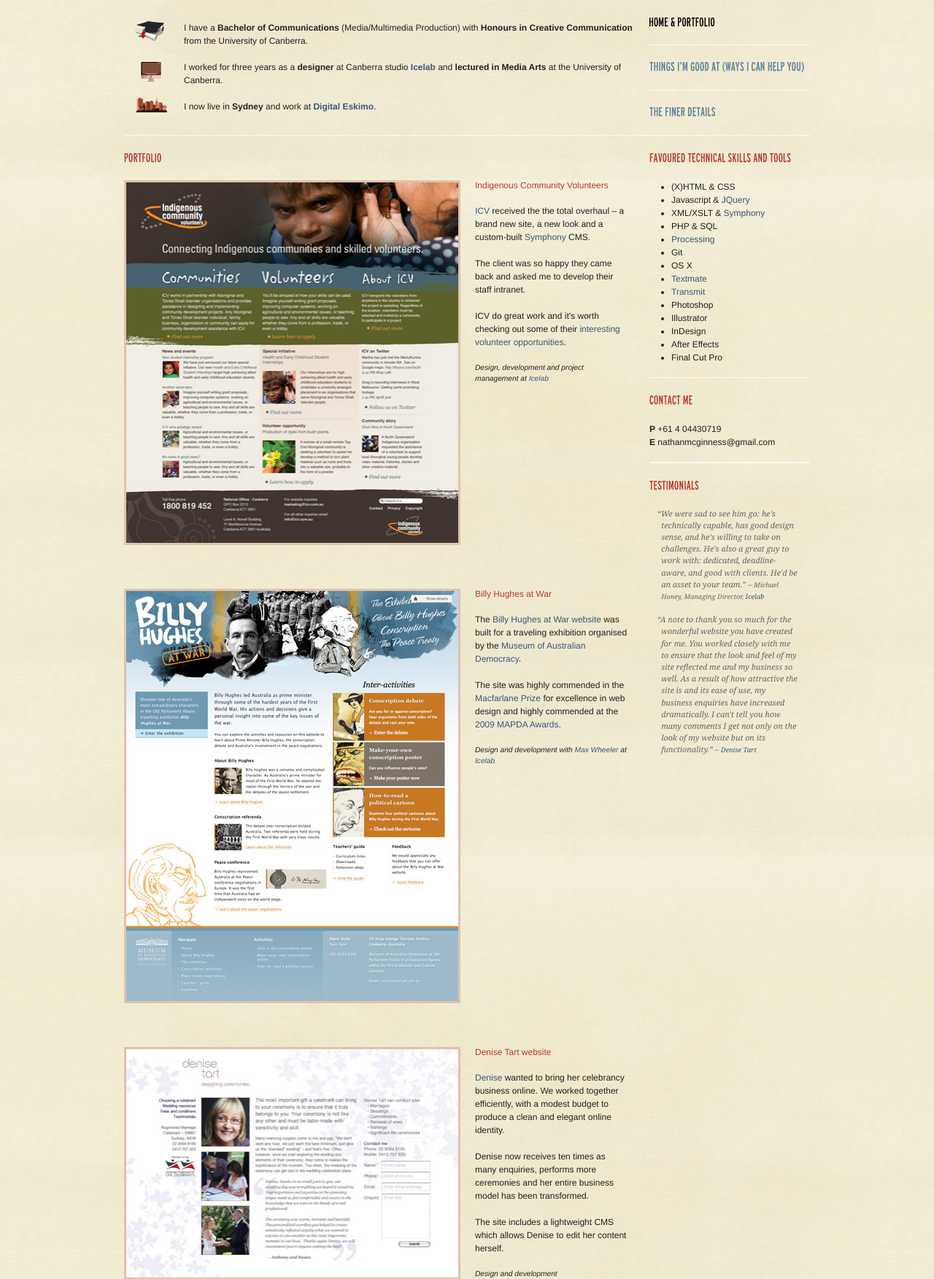
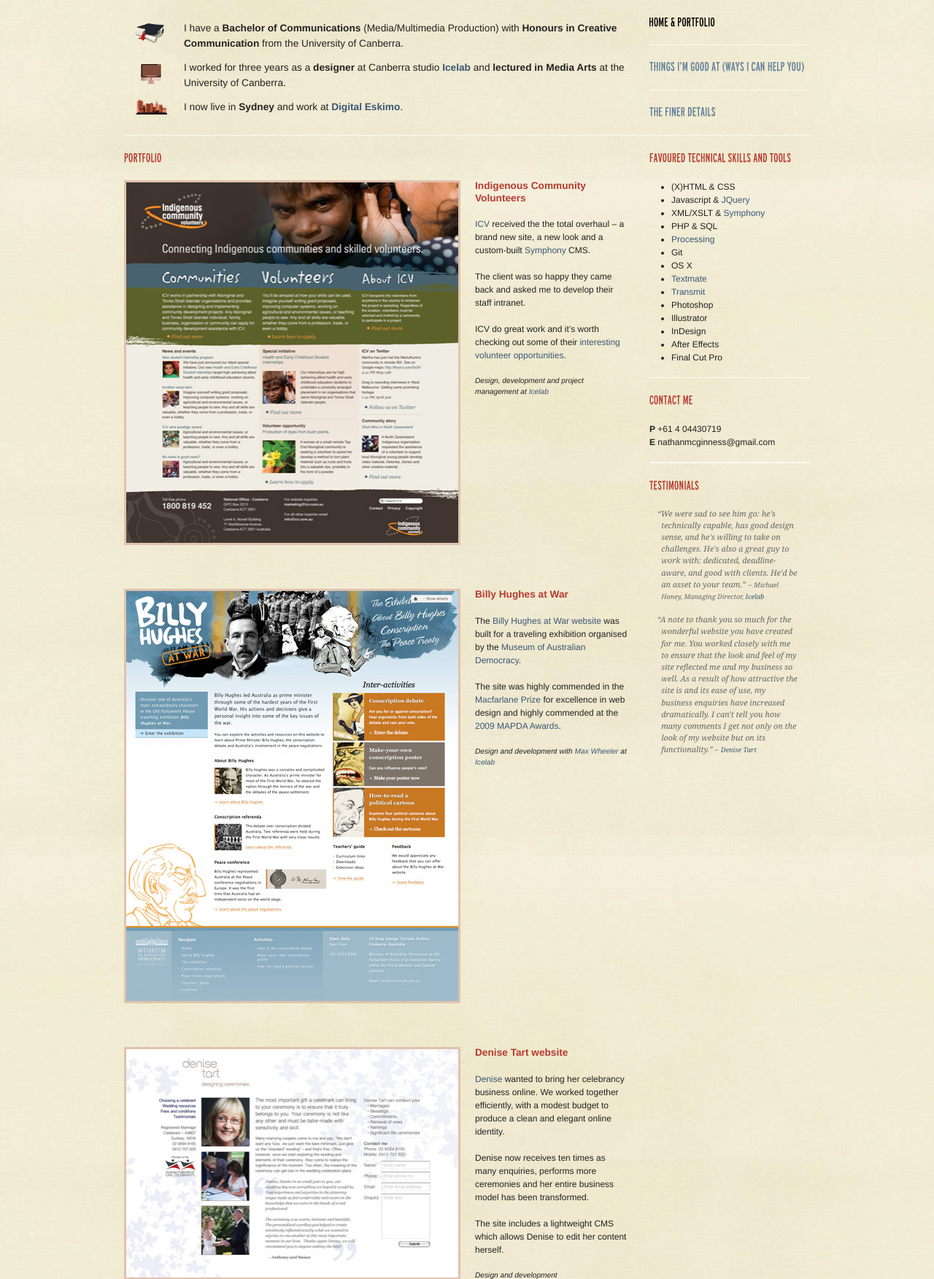
Before and after one commit to njmcgee/njmcgee2, a PHP site: page / in a window 1280 px wide. Shown: the part 142-1895 px from the top of the page at 73% size. Run offline with PHP 8.4, Linux system fonts and the light colour scheme.

Commit message:
some type tweaks

```diff
--- a/assets/css/screen.css
+++ b/assets/css/screen.css
@@ -40,8 +40,8 @@
 }
 
 h3 {
-	font-size: 1em;
-	font-weight: normal;
+	font-size: 1.14em;
+	font-weight: bold;
 	color: #b53b30;
 	margin-bottom:18px;
 	line-height: 1.2em;
@@ -113,7 +113,7 @@
 
 #intro img {
 	float: left;
-	margin: 0 23px 0 14px;
+	margin: 3px 23px 0 14px;
 }
 
 .intro {
@@ -123,6 +123,12 @@
 
 hr.no-marg {
 	margin-bottom: 0;
+}
+
+#intro p {
+	font-size: 1.14em;
+	margin-bottom: 13px;
+
 }
 
 /* --------------------------------------------------------------
```
Also changed, not shown: 1 other file.
